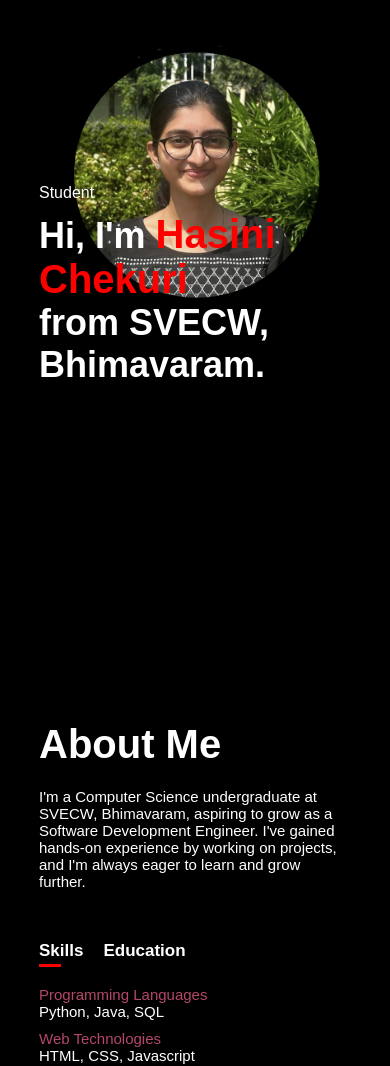
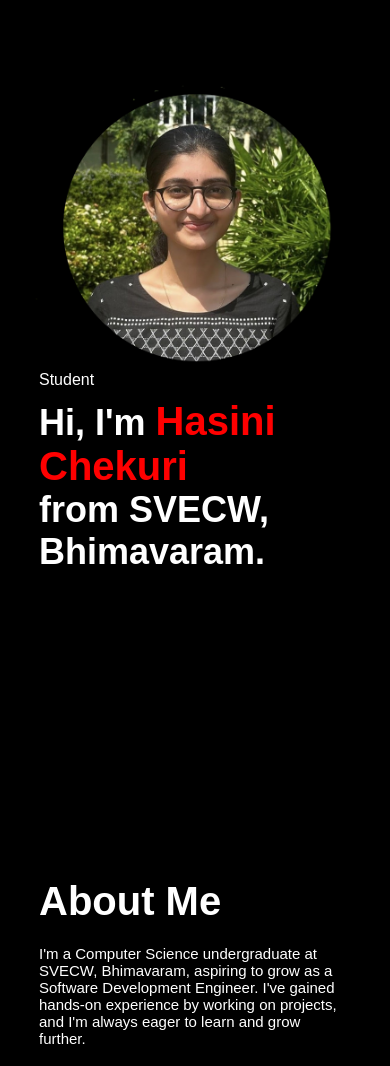
Before and after one commit to HasiniChekuri/portfolio, a plain HTML site: page index.html in a window 390 px wide. Shown: the part 63-1129 px from the top of the page. Drawn offline with Linux system fonts and the light colour scheme.

Commit message:
Update styles.css

```diff
--- a/styles.css
+++ b/styles.css
@@ -323,22 +323,13 @@ nav .fa-solid{
     display: none;
 }
 @media only screen and (max-width:600px){
-    /* #header{
+    #header{
         background-image: url(images/phone_picture.png);
     }
     .header-text{
         margin-top: 120%;
         font-size: 16px;
-    } */
-    #header {
-    height: 85vh; /* smaller header height on mobile */
-    background-image: url(images/phone_picture.png);
-}
-.header-text {
-    margin-top: 60%;
-    font-size: 16px;
-}
-
+    }
     .header-text h1{
         font-size: 28px;
     }
@@ -382,9 +373,6 @@ nav .fa-solid{
         margin-top: 8px;
         /* modified */
     }
-    #about{
-    padding: 50px 0;
-}
     .tab-links{
         font-size: 17px;
         margin-right: 20px;
```
